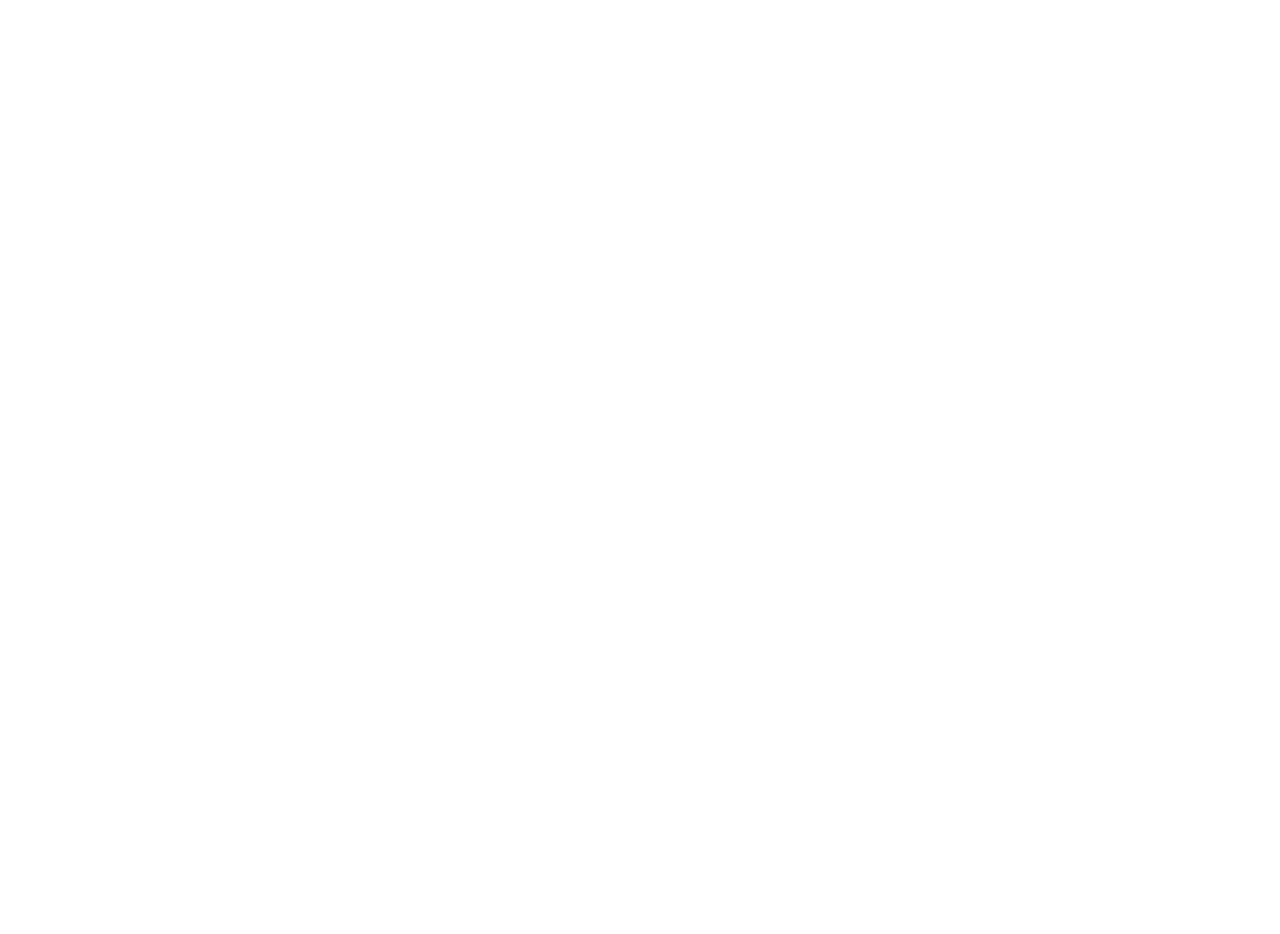
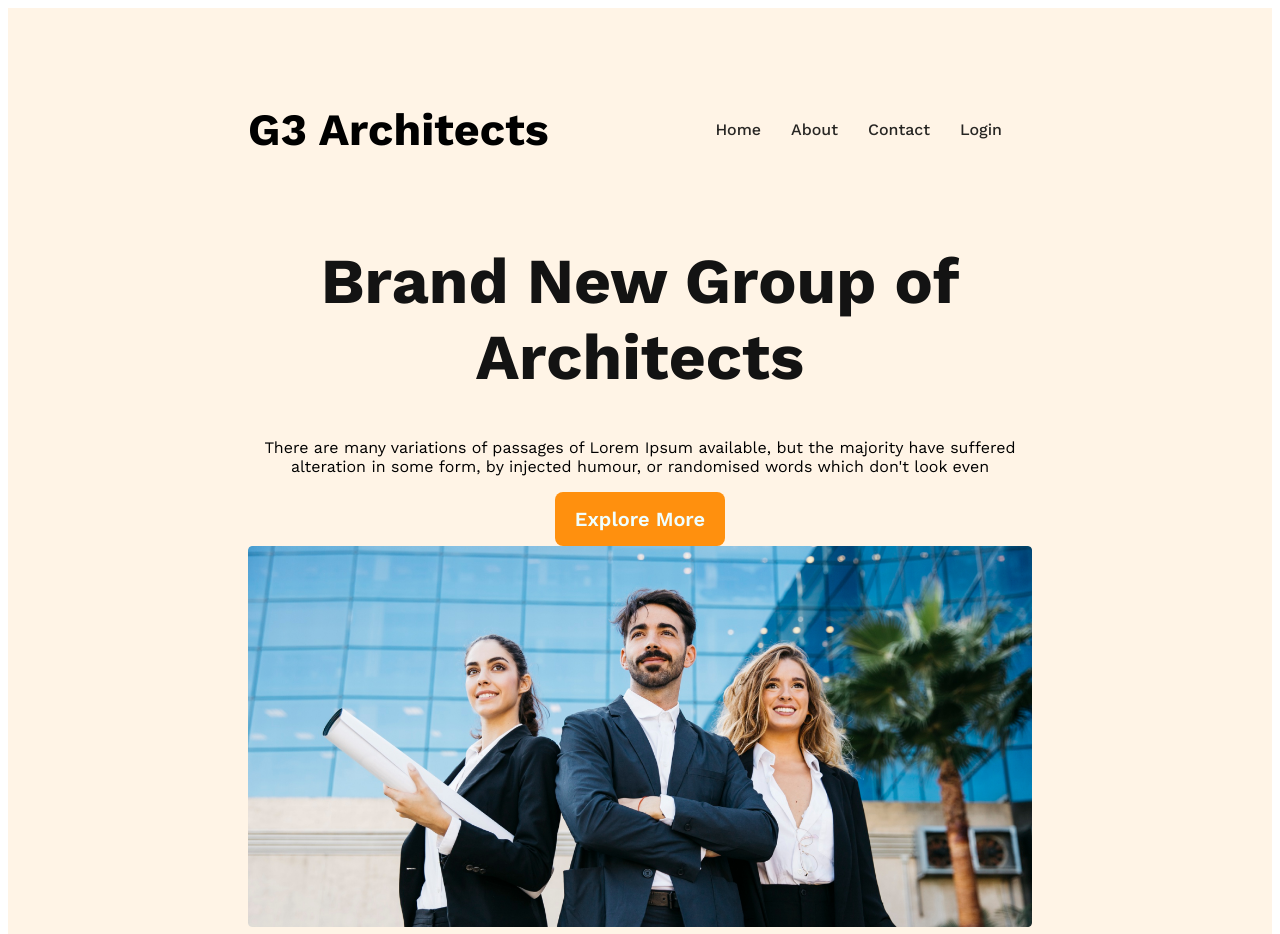
Before and after one commit to khayerhossain/architect-website, a plain HTML site: page index.html in a window 1280 px wide. Shown: the top 934 px of the page. Before the commit the page ends 800 px from the top, so only its background shows below. Drawn offline with nearby package versions, Linux system fonts and the light colour scheme.

Commit message:
button added

```diff
--- a/index.html
+++ b/index.html
@@ -4,12 +4,39 @@
 <head>
     <meta charset="UTF-8">
     <meta name="viewport" content="width=device-width, initial-scale=1.0">
-    <title>Architect Website</title>
+    <title>G3 Architects</title>
     <link rel="stylesheet" href="styles/architects.css">
 </head>
 
 <body>
+    <header>
+        <nav>
+            <h3 class="nav-title">G3 Architects</h3>
+            <ul>
+                <li><a href="">Home</a></li>
+                <li><a href="">About</a></li>
+                <li><a href="">Contact</a></li>
+                <li><a href="">Login</a></li>
+            </ul>
+        </nav>
+        <div class="banner">
+            <div class="banner-content">
+                <h1 class="banner-title">Brand New Group of Architects </h1>
+                <p class="banner-description">There are many variations of passages of Lorem Ipsum available, but the
+                    majority have suffered alteration in some form, by injected humour, or randomised words which don't
+                    look
+                    even</p>
+                <button class="btn-primary">Explore More</button>
+            </div>
+            <img src="images/banner.png" alt="">
+        </div>
+    </header>
+    <main>
 
+    </main>
+    <footer>
+
+    </footer>
 </body>
 
 </html>
--- a/styles/architects.css
+++ b/styles/architects.css
@@ -0,0 +1,65 @@
+@import url('https://fonts.googleapis.com/css2?family=Work+Sans:ital,wght@0,100..900;1,100..900&display=swap');
+
+* {
+    font-family: "Work Sans", sans-serif;
+}
+
+header {
+    background: rgba(255, 144, 14, 0.10);
+    padding: 50px 240px;
+}
+
+nav {
+    display: flex;
+    justify-content: space-between;
+    align-items: center;
+}
+
+.nav-title {
+    font-size: 2.8rem;
+    font-weight: 700;
+}
+
+nav>ul {
+    display: flex;
+}
+
+nav li {
+    list-style: none;
+    margin-right: 30px;
+    font-weight: 500;
+    font-size: 1em;
+}
+
+nav li a {
+    text-decoration: none;
+    color: rgba(0, 0, 0, 0.849);
+}
+
+.btn-primary {
+    border-radius: 8px;
+    background: #ff900e;
+    font-size: 1.25rem;
+    padding: 15px 20px;
+    color: azure;
+    font-weight: 600;
+    cursor: pointer;
+    border: none;
+}
+
+.banner-content {
+    max-width: 800px;
+    text-align: center;
+    margin: 0 auto;
+}
+
+.banner-title {
+    font-size: 4rem;
+    font-weight: 700;
+    color: #131313;
+}
+
+.banner img {
+    width: 100%;
+
+}
```
